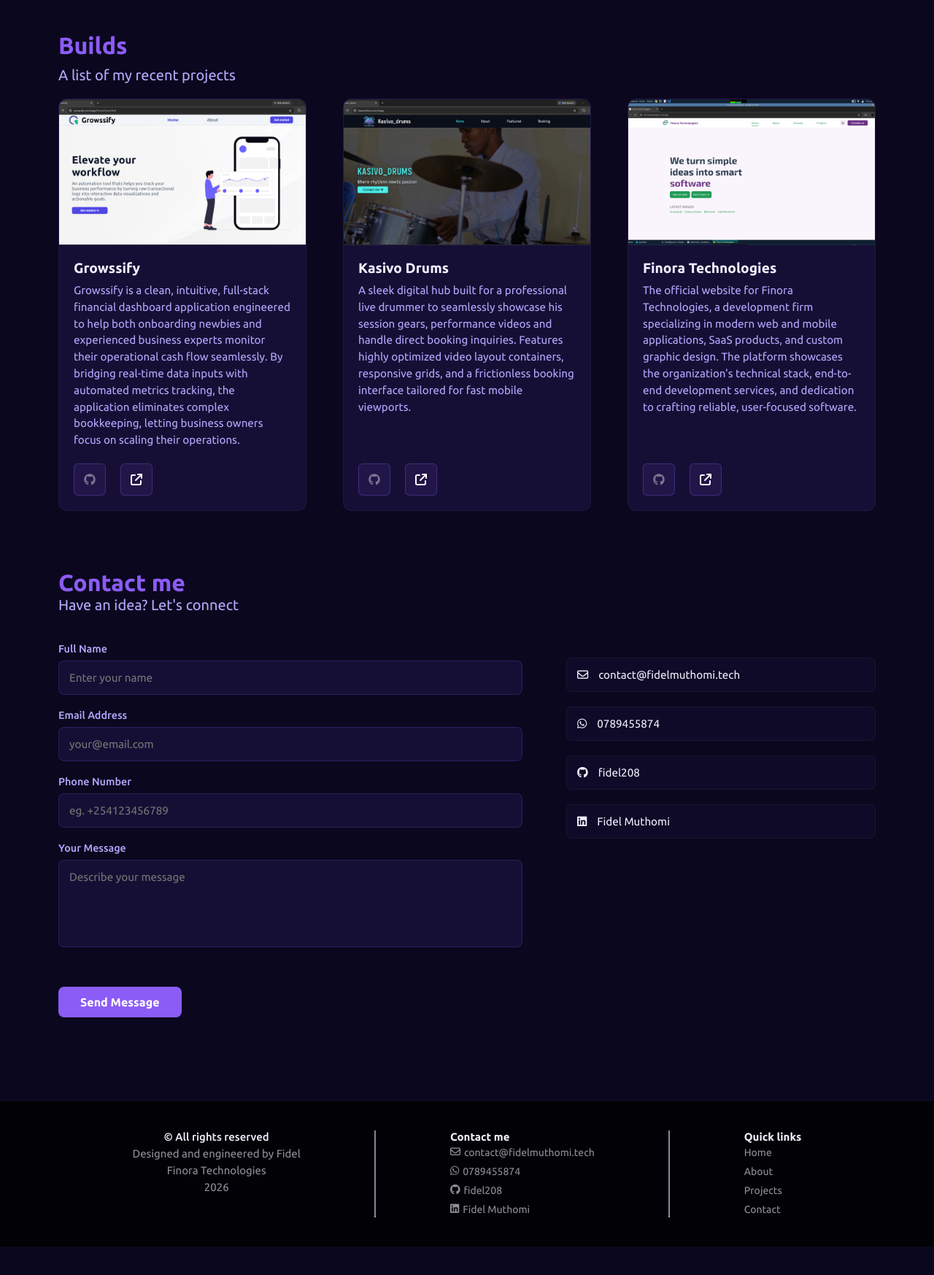
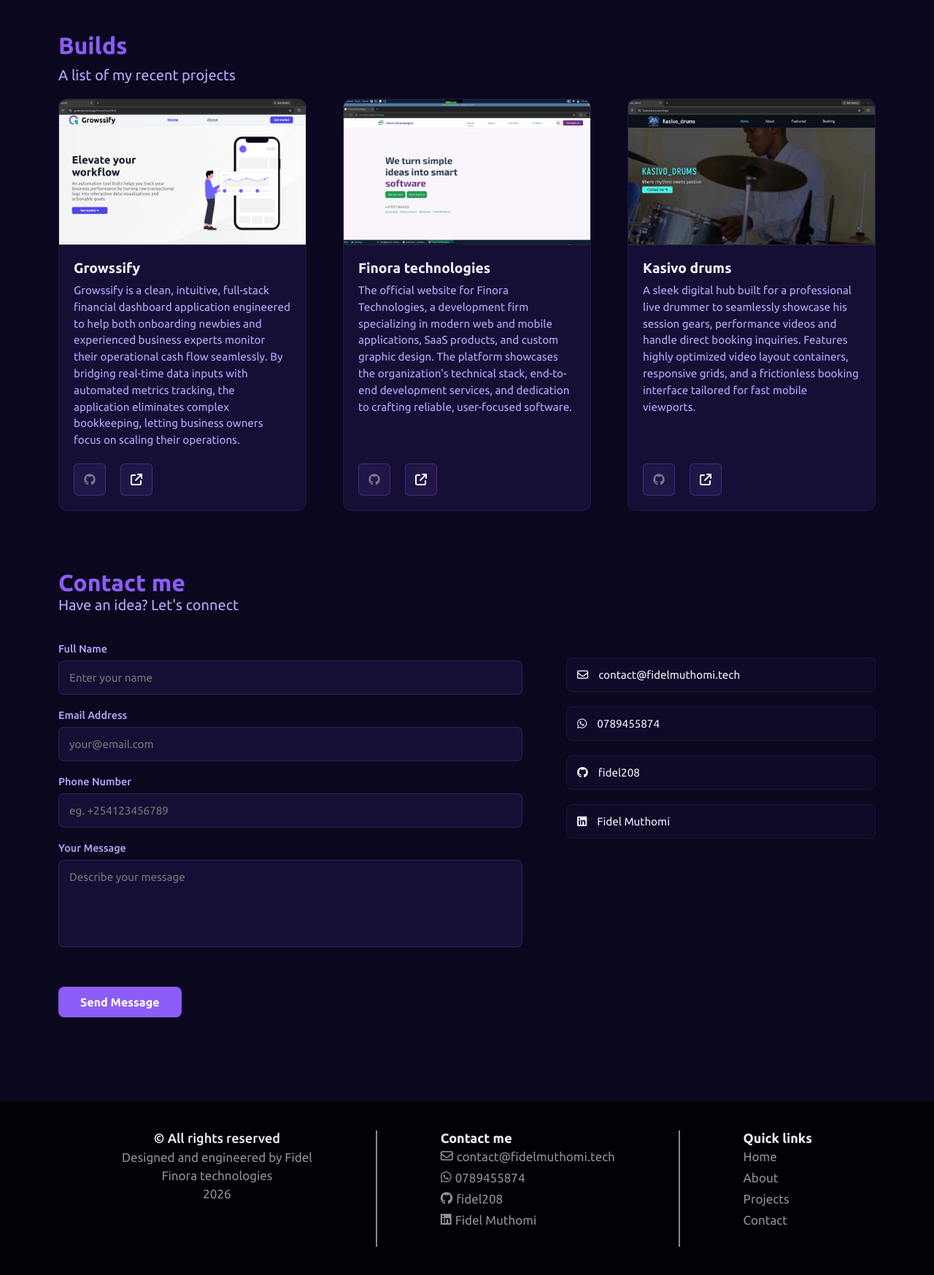
Before and after one commit to fidel208/portfolio, a plain HTML site: page frontend/index.html in a window 1280 px wide. Shown: the part 1620-3367 px from the top of the page at 73% size. Before the commit the page ends 3328 px from the top, so only its background shows below. Drawn offline with nearby package versions, Linux system fonts and the light colour scheme; a web font is replaced by a local one.

Commit message:
n changes

```diff
--- a/frontend/index.html
+++ b/frontend/index.html
@@ -3,7 +3,7 @@
   <head>
     <meta charset="UTF-8" />
     <meta name="viewport" content="width=device-width, initial-scale=1.0" />
-    <title>Fidel Muthomi</title>
+    <title>Fidel Muthomi | Software developer</title>
     <link rel="stylesheet" href="style.css" />
     <link
       rel="stylesheet"
@@ -139,9 +139,34 @@
             </span>
           </div>
           <div class="project">
+            <span id="project-pic" class="third"></span>
+            <span id="project-details">
+              <h3>Finora technologies</h3>
+              <p>
+                The official website for Finora Technologies, a development firm
+                specializing in modern web and mobile applications, SaaS
+                products, and custom graphic design. The platform showcases the
+                organization's technical stack, end-to-end development services,
+                and dedication to crafting reliable, user-focused software.
+              </p>
+            </span>
+            <span id="project-buttons">
+              <button id="inactive">
+                <a href="https://github.com/fidel208/file-uploader.git"
+                  ><i class="fa-brands fa-github"></i
+                ></a>
+              </button>
+              <button id="active">
+                <a href="https://finoratechnologies.vercel.app/" target="_blank"
+                  ><i class="fa-solid fa-arrow-up-right-from-square"></i
+                ></a>
+              </button>
+            </span>
+          </div>
+          <div class="project">
             <span id="project-pic" class="second"></span>
             <span id="project-details">
-              <h3>Kasivo Drums</h3>
+              <h3>Kasivo drums</h3>
               <p>
                 A sleek digital hub built for a professional live drummer to
                 seamlessly showcase his session gears, performance videos and
@@ -158,31 +183,6 @@
               </button>
               <button id="active">
                 <a href="https://kasivodrums.vercel.app/" target="_blank"
-                  ><i class="fa-solid fa-arrow-up-right-from-square"></i
-                ></a>
-              </button>
-            </span>
-          </div>
-          <div class="project">
-            <span id="project-pic" class="third"></span>
-            <span id="project-details">
-              <h3>Finora Technologies</h3>
-              <p>
-                The official website for Finora Technologies, a development firm
-                specializing in modern web and mobile applications, SaaS
-                products, and custom graphic design. The platform showcases the
-                organization's technical stack, end-to-end development services,
-                and dedication to crafting reliable, user-focused software.
-              </p>
-            </span>
-            <span id="project-buttons">
-              <button id="inactive">
-                <a href="https://github.com/fidel208/file-uploader.git"
-                  ><i class="fa-brands fa-github"></i
-                ></a>
-              </button>
-              <button id="active">
-                <a href="https://finoratechnologies.vercel.app/" target="_blank"
                   ><i class="fa-solid fa-arrow-up-right-from-square"></i
                 ></a>
               </button>
@@ -238,7 +238,7 @@
             <button type="submit">Send Message</button>
           </form>
           <div class="handles">
-            <a href="mailto:contact@fidelmuthomi.tech"
+            <a href="mailto:fidelmuthomi007@gmail.com"
               ><i class="fa-regular fa-envelope"></i>
               contact@fidelmuthomi.tech</a
             >
@@ -263,14 +263,16 @@
       <div class="right">
         <p>&copy; All rights reserved</p>
         <p>Designed and engineered by Fidel</p>
-        <p>Finora Technologies</p>
+        <a href="https://finoratechnologies.vercel.app/" target="_blank"
+          >Finora technologies</a
+        >
         <p id="year"></p>
       </div>
       <hr />
       <div class="contact-links-box">
         <h3>Contact me</h3>
         <div class="contact-links">
-          <a href="mailto:contact@fidelmuthomi.tech"
+          <a href="mailto:fidelmuthomi007@gmail.com"
             ><i class="fa-regular fa-envelope"></i> contact@fidelmuthomi.tech</a
           >
           <a
--- a/frontend/style.css
+++ b/frontend/style.css
@@ -474,19 +474,24 @@
   display: flex;
   justify-content: space-evenly;
   width: 100%;
-  height: 25dvh;
+  height: 30dvh;
 }
 .right {
   display: flex;
   flex-direction: column;
   gap: 6px;
   color: rgba(243, 238, 255, 0.6);
-  font-size: 15px;
+  font-size: 17px;
   text-align: center;
 }
 .right p:first-child {
   font-weight: 500;
   color: #f3eeff;
+  font-size: 18px;
+}
+.right a {
+  color: rgba(243, 238, 255, 0.6);
+  text-decoration: none;
 }
 .quick-links-box {
   display: flex;
@@ -494,7 +499,7 @@
   gap: 5px;
 }
 .quick-links-box h3 {
-  font-size: 15px;
+  font-size: 18px;
 }
 .quick-links {
   display: flex;
@@ -504,7 +509,7 @@
 .quick-links > a {
   color: rgba(243, 238, 255, 0.6);
   text-decoration: none;
-  font-size: 14px;
+  font-size: 17px;
   transition: color 0.2s ease;
 }
 .quick-links > a:hover {
@@ -516,7 +521,7 @@
   gap: 5px;
 }
 .contact-links-box h3 {
-  font-size: 15px;
+  font-size: 18px;
 }
 .contact-links {
   display: flex;
@@ -526,7 +531,7 @@
 .contact-links a {
   color: rgba(243, 238, 255, 0.6);
   text-decoration: none;
-  font-size: 14px;
+  font-size: 17px;
   transition: color 0.2s ease;
   display: flex;
   flex-direction: row;
```
